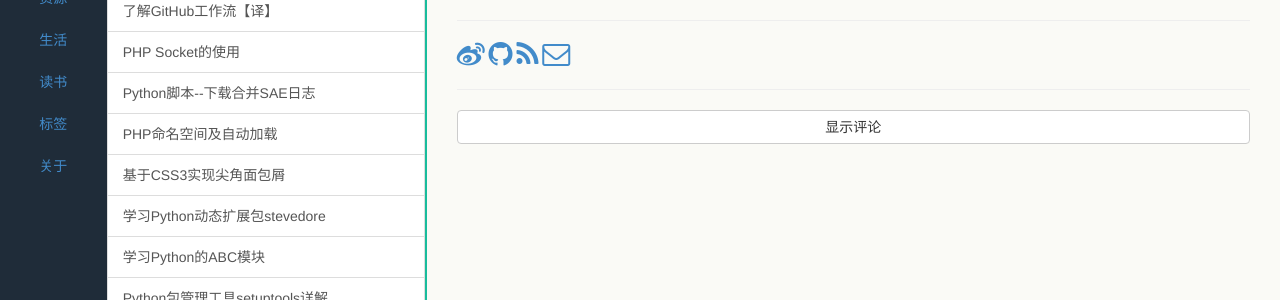
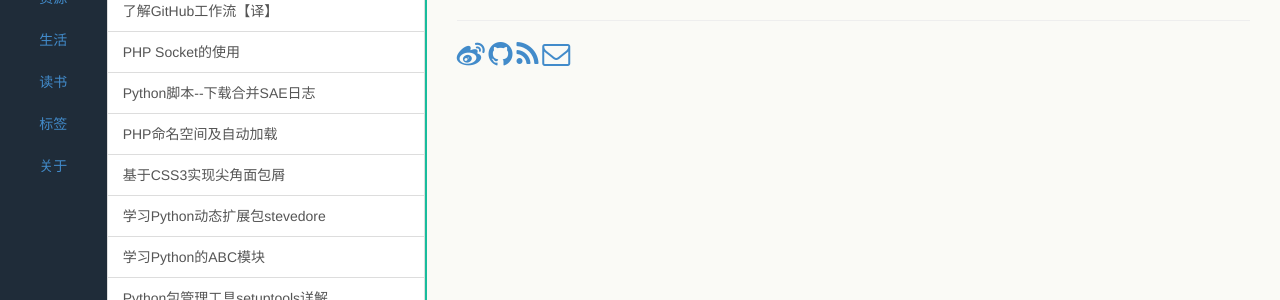
Before and after one commit to hereinuk/hereinuk.github.com, a Jekyll site: the page built from pages/about.html, in a window 1280 px wide. Shown: the part 196-496 px from the top of the page. Built offline with Jekyll 4.4.1, drawn with Linux system fonts in a browser that asks for light colours; Markdown is read by kramdown in place of the engine named in the settings.

Commit message:
delete page comment

```diff
--- a/_config.yml
+++ b/_config.yml
@@ -34,8 +34,9 @@ active: 技术
 
 # 首页除了最新文章外显示分类
 cates:
+  - Git
   - Python
-  - OpenStack
+
 
 # 中文本地化
 locals:
--- a/_layouts/page.html
+++ b/_layouts/page.html
@@ -10,7 +10,7 @@ layout: base
     <div id="page-content">
       {{ content }}
     </div>
-    <hr>
-    {% include disqus.html %}
+   <!-- <hr>
+    {% include disqus.html %}-->
   </div>
 </div>
```
